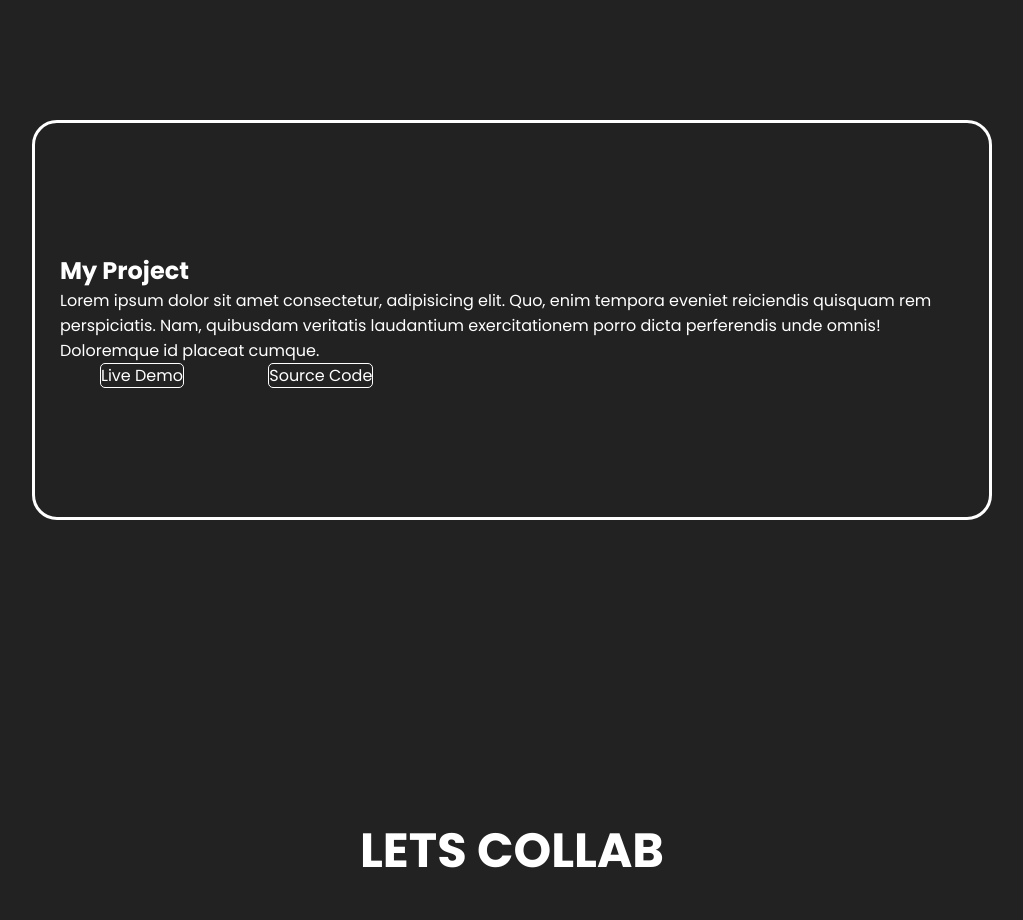
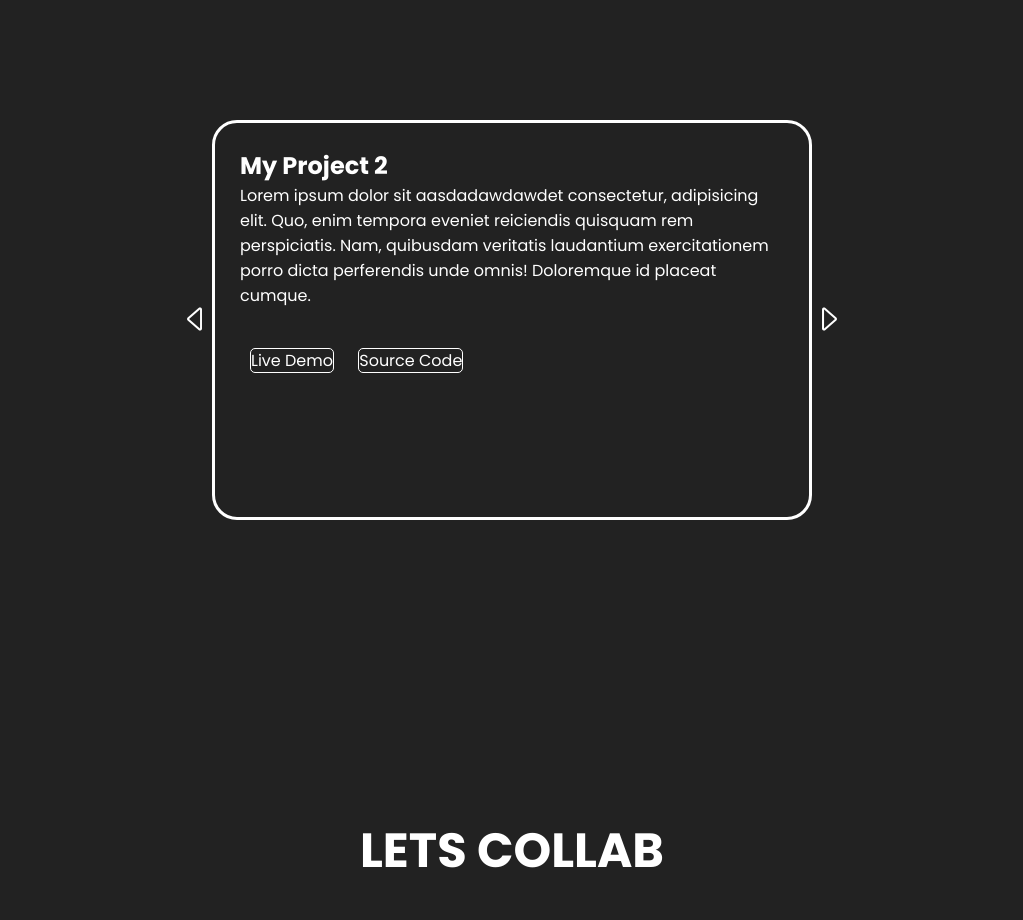
Before and after one commit to Alvin-progg/Portfolio, a plain HTML site: page index.html in a window 1280 px wide. Shown: the part 1680-2600 px from the top of the page, without its empty margins (128-1151 px from the left). Drawn offline with nearby package versions, Linux system fonts and the light colour scheme; a web font is replaced by a local one.

Commit message:
Done Projects tab

```diff
--- a/assets/index.js
+++ b/assets/index.js
@@ -0,0 +1,37 @@
+const prevButton = document.querySelector('.carousel-prev');
+const nextButton = document.querySelector('.carousel-next');
+const slides = document.querySelectorAll('.card-item');
+
+let currentIndex = 0;
+
+function showSlide(index) {
+    const totalSlides = slides.length;
+    if (index >= totalSlides) {
+        currentIndex = 0;
+    } else if (index < 0) {
+        currentIndex = totalSlides - 1;
+    } else {
+        currentIndex = index;
+    }
+
+    slides.forEach((slide, i) => {
+        slide.classList.remove('active');
+        if (i === currentIndex) {
+            slide.classList.add('active');
+        }
+    });
+}
+
+// Assuming you have buttons for navigation
+prevButton.addEventListener('click', () => {
+    showSlide(currentIndex - 1);
+});
+
+nextButton.addEventListener('click', () => {
+    showSlide(currentIndex + 1);
+});
+
+// Optional: Auto-slide functionality
+setInterval(() => {
+    showSlide(currentIndex + 1);
+}, 3000); // Change slide every 3 seconds
--- a/assets/style.css
+++ b/assets/style.css
@@ -171,21 +171,43 @@ nav {
     margin: 10vh;
 }
 /* Slider */
+
+
 .slider {
    display: flex;
    justify-content: center;
    align-items: center;
-   width: 120vh;
-   border: 3px solid white ;
-   border-radius: 25px;
-   height: 50vh;
+   width: 80%;
+   max-width: 600px;
+   position: relative;
+
 
 
 }
 
+
 .card-item {
-    color:white;
+    min-width: 100%;
+    transition: opacity 0.5s ease;
+    opacity: 0;
+    position: absolute;
+    top: 0;
+    left: 0;
+    height: 100%;
+}
+
+.card-item.active {
+    opacity: 1;
+}
+.slider {
+    color: white;
     padding: 25px;
+    width: 120vh;
+    border: 3px solid white;
+    border-radius: 25px;
+    height: 50vh;
+    overflow: hidden;
+    position: relative;
 
 }
 
@@ -195,11 +217,19 @@ nav {
     margin: 10px;
     margin-top: 20px;
     color: white;
-    margin:5vh;
     border-radius: 5px;
-
 }
 
-.sources:hover{
+.sources:hover {
     background-color: white;
 }
+
+.source-wrapper {
+    margin-top: 5vh;
+}
+
+.card-list {
+    position: relative;
+    width: 100%;
+    height: 100%;
+}
--- a/index.html
+++ b/index.html
@@ -4,7 +4,7 @@
     <meta charset="UTF-8">
     <meta name="viewport" content="width=device-width, initial-scale=1.0">
     <link rel="stylesheet" href="./assets/style.css">
-    <script src="./assets/index.js"></script>
+
 
     <title>Alvin-progg</title>
 </head>
@@ -49,20 +49,46 @@
      <section class="projects" id="projects">
 
 
+        <a  class="carousel-prev"><i class="bi bi-caret-left custom-icon"></i></a>
+        <div class="slider">
 
+            <div class="card-list">
 
-        <div class="slider">
-            <div class="card-list">
+                <div class="card-item active">
+                    <div class="disc-wrap">
+                        <h1 class="col-slide">My Project 1</h1>
+                        <p class="disc-slide">Lorem ipsum dolor sit amet consectetur, adipisicing elit. Quo, enim tempora eveniet reiciendis quisquam rem perspiciatis. Nam, quibusdam veritatis laudantium exercitationem porro dicta perferendis unde omnis! Doloremque id placeat cumque.</p>
+                        <div class="source-wrapper">
+                            <a href="#" class="sources">Live Demo</a>
+                            <a href="#" class="sources">Source Code</a>
+                        </div>
+                    </div>
+                </div>
                 <div class="card-item">
                     <div class="disc-wrap">
-                        <h1 class="col-slide">My Project</h1>
-                        <p class="disc-slide">Lorem ipsum dolor sit amet consectetur, adipisicing elit. Quo, enim tempora eveniet reiciendis quisquam rem perspiciatis. Nam, quibusdam veritatis laudantium exercitationem porro dicta perferendis unde omnis! Doloremque id placeat cumque.</p>
+                        <h1 class="col-slide">My Project 2</h1>
+                        <p class="disc-slide">Lorem ipsum dolor sit aasdadawdawdet consectetur, adipisicing elit. Quo, enim tempora eveniet reiciendis quisquam rem perspiciatis. Nam, quibusdam veritatis laudantium exercitationem porro dicta perferendis unde omnis! Doloremque id placeat cumque.</p>
+                        <div class="source-wrapper">
+                            <a href="#" class="sources">Live Demo</a>
+                            <a href="#" class="sources">Source Code</a>
+                        </div>
                     </div>
-                    <a href="#" class="sources">Live Demo</a>
-                    <a href="#" class="sources">Source Code</a>
+                </div>
+                <div class="card-item">
+                    <div class="disc-wrap">
+                        <h1 class="col-slide">My Project 3</h1>
+                        <p class="disc-slide">Lorem ipsum dolor sit aasdadawdawdet consectetur, adipisicing elit. Quo, enim tempora eveniet reiciendis quisquam rem perspiciatis. Nam, quibusdam veritatis laudantium exercitationem porro dicta perferendis unde omnis! Doloremque id placeat cumque.</p>
+                        <div class="source-wrapper">
+                            <a href="#" class="sources">Live Demo</a>
+                            <a href="#" class="sources">Source Code</a>
+                        </div>
+                    </div>
                 </div>
             </div>
+
         </div>
+        <a  class="carousel-next"><i class="bi bi-caret-right custom-icon"></i></a>
+
 
     </section>
     <section class="contacts" id="contacts">
@@ -78,7 +104,7 @@
 
     </section>
 
-
+    <script src="./assets/index.js"></script>
 </body>
 
 
```
